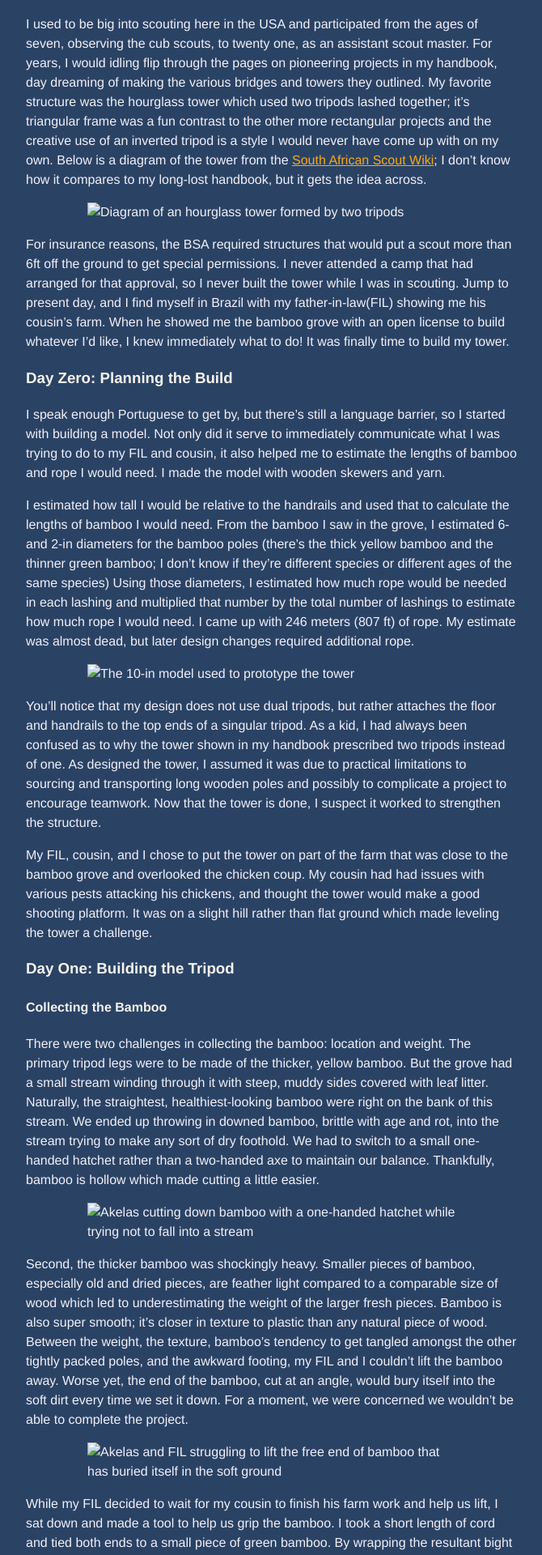
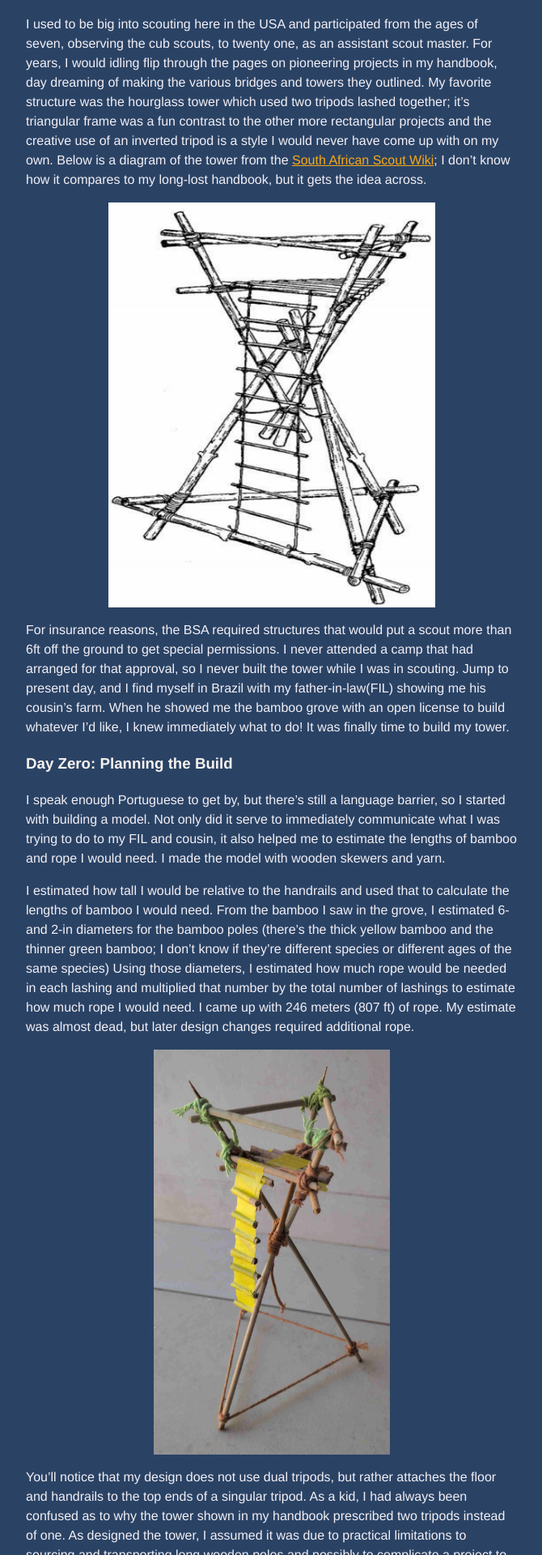
Before and after one commit to AkelasMaestro/akelasmaestro.github.io, a Jekyll site: the page built from _posts/2026-07-02-watch-tower.md, in a window 1280 px wide. Shown: the part 791-2711 px from the top of the page at 81% size, without its empty margins (304-974 px from the left). Built offline with Jekyll 4.4.1, drawn with Linux system fonts in a browser that asks for light colours.

Commit message:
PUSH NOTE : 2026-07-02-watch-tower.md

```diff
--- a/_posts/2026-07-02-watch-tower.md
+++ b/_posts/2026-07-02-watch-tower.md
@@ -17,7 +17,7 @@ Using little more than bamboo and a lot of rope, I built a 25-ft tall tower. Thi
 
 I used to be big into scouting here in the USA and participated from the ages of seven, observing the cub scouts, to twenty one, as an assistant scout master. For years, I would idling flip through the pages on pioneering projects in my handbook, day dreaming of making the various bridges and towers they outlined. My favorite structure was the hourglass tower which used two tripods lashed together; it's triangular frame was a fun contrast to the other more rectangular projects and the creative use of an inverted tripod is a style I would never have come up with on my own. Below is a diagram of the tower from the [South African Scout Wiki](https://scoutwiki.scouts.org.za/wiki/Hourglass_Tower); I don't know how it compares to my long-lost handbook, but it gets the idea across.
 
-![Diagram of an hourglass tower formed by two tripods](../resources/watch-tower/Hour_glass_tower_diagram.png)
+![Diagram of an hourglass tower formed by two tripods](/resources/watch-tower/Hour_glass_tower_diagram.png)
 
 For insurance reasons, the BSA required structures that would put a scout more than 6ft off the ground to get special permissions. I never attended a camp that had arranged for that approval, so I never built the tower while I was in scouting. Jump to present day, and I find myself in Brazil with my father-in-law(FIL) showing me his cousin's farm. When he showed me the bamboo grove with an open license to build whatever I'd like, I knew immediately what to do! It was finally time to build my tower.
 
@@ -27,7 +27,7 @@ I speak enough Portuguese to get by, but there's still a language barrier, so I
 
 I estimated how tall I would be relative to the handrails and used that to calculate the lengths of bamboo I would need. From the bamboo I saw in the grove, I estimated 6- and 2-in diameters for the bamboo poles (there's the thick yellow bamboo and the thinner green bamboo; I don't know if they're different species or different ages of the same species) Using those diameters, I estimated how much rope would be needed in each lashing and multiplied that number by the total number of lashings to estimate how much rope I would need. I came up with 246 meters (807 ft) of rope. My estimate was almost dead, but later design changes required additional rope.
 
-![The 10-in model used to prototype the tower](../resources/watch-tower/watch-tower-1-model2.jpg)
+![The 10-in model used to prototype the tower](/resources/watch-tower/watch-tower-1-model2.jpg)
 
 You'll notice that my design does not use dual tripods, but rather attaches the floor and handrails to the top ends of a singular tripod. As a kid, I had always been confused as to why the tower shown in my handbook prescribed two tripods instead of one. As designed the tower, I assumed it was due to practical limitations to sourcing and transporting long wooden poles and possibly to complicate a project to encourage teamwork. Now that the tower is done, I suspect it worked to strengthen the structure.
 
@@ -39,15 +39,15 @@ My FIL, cousin, and I chose to put the tower on part of the farm that was close
 
 There were two challenges in collecting the bamboo: location and weight. The primary tripod legs were to be made of the thicker, yellow bamboo. But the grove had a small stream winding through it with steep, muddy sides covered with leaf litter. Naturally, the straightest, healthiest-looking bamboo were right on the bank of this stream. We ended up throwing in downed bamboo, brittle with age and rot, into the stream trying to make any sort of dry foothold. We had to switch to a small one-handed hatchet rather than a two-handed axe to maintain our balance. Thankfully, bamboo is hollow which made cutting a little easier.
 
-![Akelas cutting down bamboo with a one-handed hatchet while trying not to fall into a stream](../resources/watch-tower/watch-tower-2-collecting-bamboo1.jpg)
+![Akelas cutting down bamboo with a one-handed hatchet while trying not to fall into a stream](/resources/watch-tower/watch-tower-2-collecting-bamboo1.jpg)
 
 Second, the thicker bamboo was shockingly heavy. Smaller pieces of bamboo, especially old and dried pieces, are feather light compared to a comparable size of wood which led to underestimating the weight of the larger fresh pieces. Bamboo is also super smooth; it's closer in texture to plastic than any natural piece of wood. Between the weight, the texture, bamboo's tendency to get tangled amongst the other tightly packed poles, and the awkward footing, my FIL and I couldn't lift the bamboo away. Worse yet, the end of the bamboo, cut at an angle, would bury itself into the soft dirt every time we set it down. For a moment, we were concerned we wouldn't be able to complete the project.
 
-![Akelas and FIL struggling to lift the free end of bamboo that has buried itself in the soft ground](../resources/watch-tower/watch-tower-2-collecting-bamboo2.jpg)
+![Akelas and FIL struggling to lift the free end of bamboo that has buried itself in the soft ground](/resources/watch-tower/watch-tower-2-collecting-bamboo2.jpg)
 
 While my FIL decided to wait for my cousin to finish his farm work and help us lift, I sat down and made a tool to help us grip the bamboo. I took a short length of cord and tied both ends to a small piece of green bamboo. By wrapping the resultant bight around the yellow bamboo and passing the green bamboo through the bight, I made a self-tightening lifting handle.
 
-![Bamboo lifting Tool. Tied on the left, loose on the right](../resources/watch-tower/watch-tower-2-collecting-bamboo3.jpg)
+![Bamboo lifting Tool. Tied on the left, loose on the right](/resources/watch-tower/watch-tower-2-collecting-bamboo3.jpg)
 
 I have spoken previously on the importance of just [starting in order to be creative](./2026-04-18-creation-is-king.md#) and this is a good example. I had no idea how to make this lifting handle when I sat down with a cord and a stick. I had originally envisioned putting a handle on both ends. But has I tried to make it, and imagined how it would be used, the final device fell into my lap as if it was meant to be.  This is also a great example of taking time to prepare your tools. It felt like I was wasting time exploring this oddball idea that I wasn't sure would even work, but my FIL saw how much easier it was to lift the yellow bamboo, he hooped and hollered like it was some sort of miracle.
 
@@ -55,21 +55,21 @@ I have spoken previously on the importance of just [starting in order to be crea
 
 Encouraged with our success in moving the bamboo, we moved on to the next step in my plan: assembling the primary tripod. We cut three 20 meter (64 ft) bamboo poles down to 9 meters  and set the excess to the side. I eye-balled a third of the way from one end and lashed the three poles together. The plan was to put two legs down hill, and one leg up hill. Using a long piece of clear tubing filled with water, we estimated the elevation gain of the hill and cut the middle leg an equal amount shorter. I tied a rope at the end of each pole and at the lashing to act as both plumb lines and future guy lines.
 
-![Akelas lashing the tripod legs together](../resources/watch-tower/watch-tower-3-lashing-tripod.jpg)
+![Akelas lashing the tripod legs together](/resources/watch-tower/watch-tower-3-lashing-tripod.jpg)
 
 Rotating and lifting the tripod legs into position took the wind right out of our sails. We were again confronted with the shear weight of the bamboo poles, even cut down to half their original length. There was just the three of us to maneuver the legs and nothing would stay were we placed it. Every time we pushed, a foot would slide. Every time we pulled, a leg would swing. Again, we questioned the feasibility of our chosen endeavor. Obviously, by some miracle, we were able to get it up.
 
 My wife wants me to add that she did try to help during this process. She did not stay long. FIL, cousin, and I, despite the language barrier, had a pretty good system of pointing, waving, and simple verb-based commands to facilitate communications. My lovely wife understood absolutely none of it. She also had a knack for standing in the most dangerous place possible or right in front of where we were trying to move something. Her lack of situational awareness combined with not being strong enough to actually move anything led to my FIL and I simultaneously yelling at her to leave while still struggling under the awkward weight of the tripod. My wife and I laugh at the memory now as it parodied beat for beat scenes of Rick and Morty yelling at Summer, which we recently started binging together.
 
-![Akelas, FIL, and cousin work to adjust the tripod legs](../resources/watch-tower/watch-tower-3-positioning-tripod.jpg)
+![Akelas, FIL, and cousin work to adjust the tripod legs](/resources/watch-tower/watch-tower-3-positioning-tripod.jpg)
 
 In hindsight, I think my wife would have made a good spotter. While stewing in our mix of frustration and excitement, us men did a poor job of leveling the tripod. The tripod ended up rotated clockwise compared to the original plan, so the downhill legs were not level each other. This in turn invalidated our efforts to cut the uphill leg a little short and the whole thing leaned down hill. Our initial efforts to level the tripod was focused on moving legs in and out rather than adjusting their length, and we ended up with an asymmetrical tripod. It wasn't until after we had already cut up the remaining yellow bamboo to lock everything together that we realized the plumb lines weren't centered and we had to cut one of the feet shorter. We did eventually get the tripod level, but its asymmetry became a problem towards the end. Having someone several yards back to notice those asymmetries would have avoided these problems.
 
-![A crooked tripod](../resources/watch-tower/watch-tower-4-securing-tripod.jpg)
+![A crooked tripod](/resources/watch-tower/watch-tower-4-securing-tripod.jpg)
 
 The original plan had called for guy lines, as is standard practice for these kind of pioneering projects in the BSA. However, my cousin fully expected this structure to last two or three years (which is insane. Usually these structures are taken down for safety reasons after a few days. With untreated bamboo and rope exposed to sun and rain, who know how long it will last). My FIL thought that piles would be sufficient to secure the structure and longer lasting than guy lines and stakes. Using a post hole digger, we planted bamboo piles about 1 meter (3 ft) into the ground and used another tool to tamp down the back fill. I was skeptical at first on how sturdy the piles would be, but a week later now and they seem to be fine.
 
-![Akelas and cousin start assembling the scaffolding](../resources/watch-tower/watch-tower-5-building-scaffolding.jpg)
+![Akelas and cousin start assembling the scaffolding](/resources/watch-tower/watch-tower-5-building-scaffolding.jpg)
 
 With the piles in place, and realizing the tripod was too heavy to tip over for additional assembly (the traditional method for assembly scout towers), we set up some scaffolding. The scaffolding was tall enough for me to reach the crutch of the tripod and a couple meters (5-6 ft) above it. By then it was getting late, so we called it a day.
 
@@ -79,11 +79,11 @@ Due to rain, we had to wait a couple days to pick up construction again. Once we
 
 The initial 4-frap tripod lashing I made to hold the tripod legs together looked small and inadequate once the tripod was up in the air, so my first step was reinforcing the crutch of the tripod. The legs met at a sharp enough angle, I ended up using three shear lashings to attach each leg to the other two legs. I didn't know what the breaking strength of the rope was, nor did I attempt calculating the amount of force the joint would need to support, but the additional three lashings looked right, so I called it good. My in-laws expressed a lot of faith in my design since they know I'm an engineering student, but this structure was guided more by vibes, experimentation, and a basic understanding of lashings than anything I've learned in class. The only math done was that original rope estimate in the planning stage. I did not care to mention that detail to my mother-in-law.
 
-![Akelas standing on top of the scaffolding and starting on the floor](../resources/watch-tower/watch-tower-5-floor-joists.jpg)
+![Akelas standing on top of the scaffolding and starting on the floor](/resources/watch-tower/watch-tower-5-floor-joists.jpg)
 
 At the end of Day One, I had planned to make some sort of temporary floor at around hip level so I could reach higher up to make the actual floor of the tower. Once I was on top of the scaffolding though, I was quickly dissuaded of that idea and the final floor joists were placed at shoulder level relative to the scaffolding. At this point, FIL and cousin took on the role of harvesting and cutting lengths of green bamboo as required (The green bamboo was much more accessible and lighter than the yellow bamboo, so there were no issues collecting it). The floor was made of two joists lashed directly to the tripod arms with floor board pieces lashed down to the joists. A third piece of bamboo was lashed to the tripod arms above both joists to support the rope ladder.
 
-![The original rope ladder and finished floor](../resources/watch-tower/watch-tower-5-rope-ladder.jpg)
+![The original rope ladder and finished floor](/resources/watch-tower/watch-tower-5-rope-ladder.jpg)
 
 The rope ladder was assembled on the ground, rolled up, attached to the aforementioned third joist, and unfurled. There was an attempt to lower it gradually, but it slipped out of the rope and free falled. Thankfully, it was unharmed. Once the floor was done, we disassembled the scaffolding. It wasn't tall enough to reach above the floor; all future work would have to be done from newly built platform.
 
@@ -93,11 +93,11 @@ Back on the ground, I tried to use the rope ladder and immediately realized it w
 
 I had hoped that I would be able to fix the ladder and finish the handrails, but the ladder took all day. We had initially hoped that we could run a couple pieces of bamboo under the rope ladder just for stability, and let the rope take all the load, but that proved impractical due to the rope stretching issue. I ended up building the ladder in place, working up one rung at a time.
 
-![Initial attempt to stabilize the rope ladder and overview of tower up to this point](../resources/watch-tower/watch-tower-6-fixing-ladder.jpg)
+![Initial attempt to stabilize the rope ladder and overview of tower up to this point](/resources/watch-tower/watch-tower-6-fixing-ladder.jpg)
 
 Each of the twenty rungs requires two lashings. Lashings are inherently a two-handed operation, so I ended up spending most of the day literally hanging out in my rope harness. My cousin helped me cut a length of bamboo to 20 cm and put it on a lanyard to space the rungs consistently. I decided to experiment with a [japanese square lashing](https://knots3d.com/en/japanese-square-lashing-knot) hoping that the tying process would be faster and that the final square knot would hold tension better than the clove hitch I had been using up to that point. I proved myself wrong on both accounts. I tied the original rope-ladder ropes to the outside of the rungs as redundant support and to hopefully limit any sliding.
 
-![final ladder situation](../resources/watch-tower/watch-tower-6-reinforced-ladder.jpg)
+![final ladder situation](/resources/watch-tower/watch-tower-6-reinforced-ladder.jpg)
 
 ### Day Four: Handrails and Sun Shade
 
@@ -105,23 +105,23 @@ Putting on the handrails was the worst part. Remember the asymmetry in the tripo
 
 The handrails can be described as three triangles lashed to the tripod arms at different heights. The bottom triangle was attached immediately above the floor; it's intended to prevent your foot from slipping off the edge of the floor and protect the rope holding the flooring in place. The middle triangle is around knee or thigh high and acts as a backrest if sitting on the floor. The tallest triangle is the actual handrail and comes up around the belly button. I did not add vertical elements to the handrails so the barrel of a pellet gun could sweep back and forth without obstruction. My cousin is still very interested in using the tower to defend his chickens.
 
-![Akelas standing on the tower with finished handrails](../resources/watch-tower/watch-tower-7-hand-rails.jpg)
+![Akelas standing on the tower with finished handrails](/resources/watch-tower/watch-tower-7-hand-rails.jpg)
 
 The two not-ladder sides of the platform have the handrails lashed to the inside of the tripod arms to keep them over the floor rather than the void. The ladder side of the platform put the handrails on the outside of the tripod arms so they;re behind the individual getting on or off the ladder. The free ends of bamboo at the top of the ladder were trimmed down and tensioned towards the handrail above the ladder. The tension helped stabilize the free ends, making them feel more secure while getting on and off the ladder.
 
 The tower was almost done at this point, so we stopped for lunch. We came back in the afternoon to add the final touches. I reinforced the back corner of the tower with two more bamboo poles that anchored to the bottom corners on the tripod. This removed any sense of bouncing or sagging in the back corner and made it the most stable part of the tower. The ladder side of the tower is capable of shaking side to side, but it requires effort on the part of the occupant, so I left out additional reinforcement. I tied a sun shade over the tripod arms and down one side of the platform. The platform is in full sun in the morning when the sun comes at an angle, hence needing to cover one side. The shade is less than tidy which makes the whole tower look disheveled, but it's better than baking in the sun.
 
-![Profile of finished tower showing the sun shade and the structural reinforcements](../resources/watch-tower/watch-tower-7-stabilizers.jpeg)
+![Profile of finished tower showing the sun shade and the structural reinforcements](/resources/watch-tower/watch-tower-7-stabilizers.jpeg)
 
 ### Photo Collection of the Finished Tower
 
-![View down the vertical ladder](../resources/watch-tower/watch-tower-8-view-down-ladder.jpg)
+![View down the vertical ladder](/resources/watch-tower/watch-tower-8-view-down-ladder.jpg)
 
-![View of the chicken coup](../resources/watch-tower/watch-tower-8-view-of-chickens.jpg)
+![View of the chicken coup](/resources/watch-tower/watch-tower-8-view-of-chickens.jpg)
 
-![View through the floor boards](../resources/watch-tower/watch-tower-8-view-thru-floor.jpg)
+![View through the floor boards](/resources/watch-tower/watch-tower-8-view-thru-floor.jpg)
 
-![The finished tower](../resources/watch-tower/watch-tower-9-finished-tower.jpg)
+![The finished tower](/resources/watch-tower/watch-tower-9-finished-tower.jpg)
 
 ### Lessons Learned
 
```
